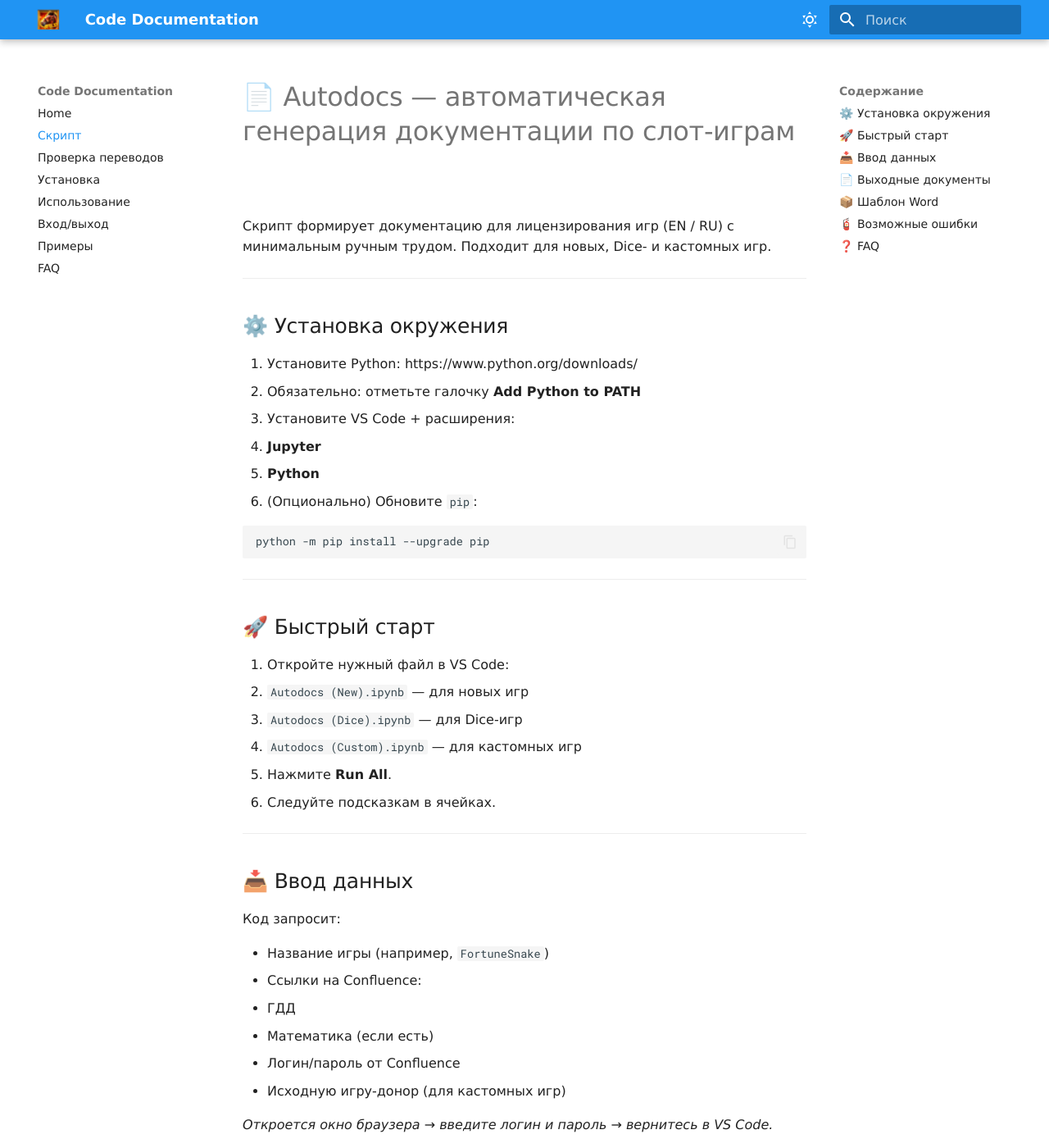
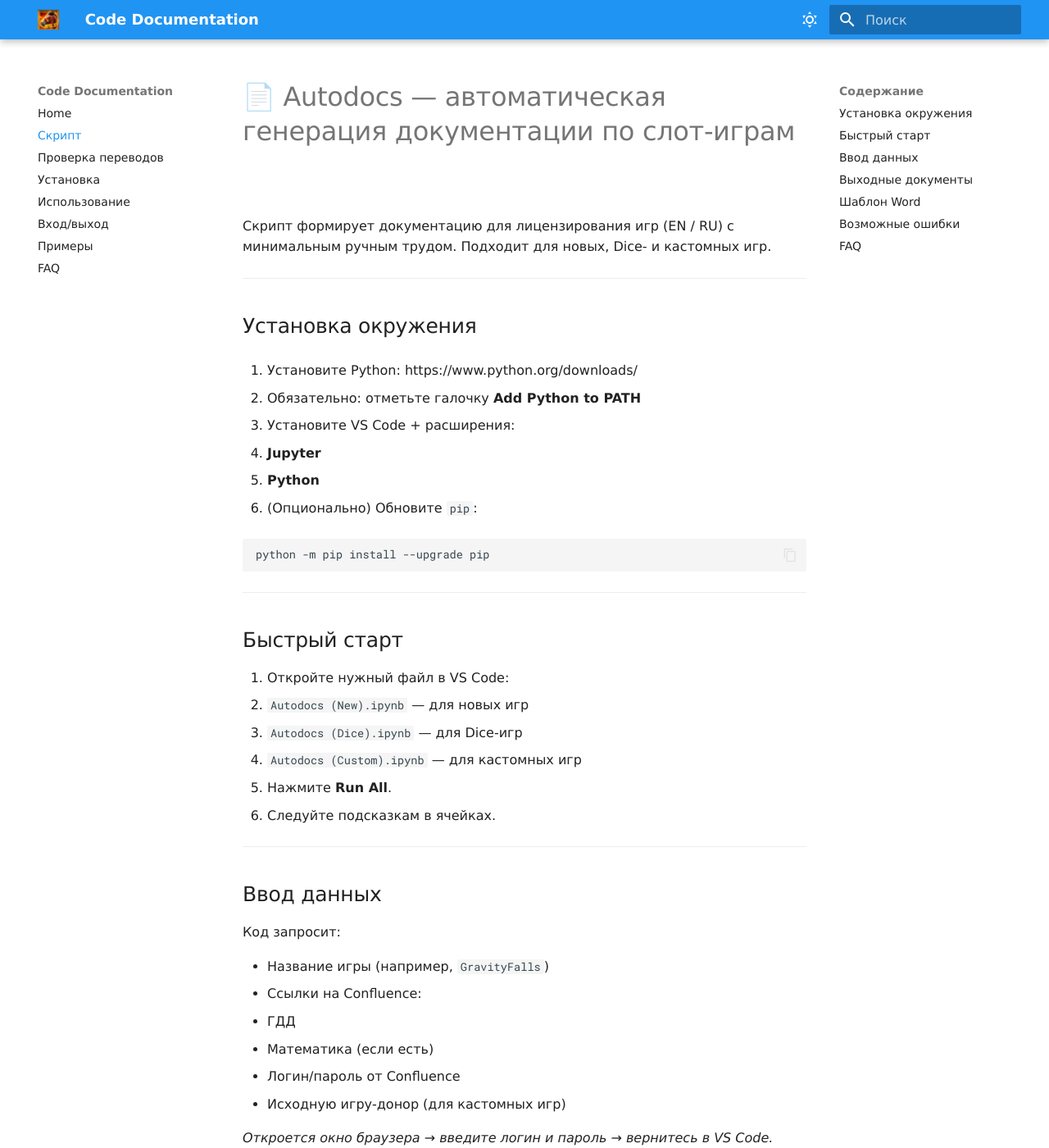
Before and after one commit to lopefre/Documentation, an MkDocs documentation site: the page built from docs/auto-doc-gen.md, in a window 1280 px wide and 1400 px high. Shown: the whole window at 82% size. Built offline with MkDocs 1.6.1 and Material for MkDocs 9.7.7, drawn with Linux system fonts in a browser that asks for light colours; some web fonts are replaced; some of the changed text lies outside the part shown.

Commit message:
deleted emojis

````diff
--- a/docs/auto-doc-gen.md
+++ b/docs/auto-doc-gen.md
@@ -4,13 +4,17 @@
 
 ---
 
-## ⚙️ Установка окружения
+## Установка окружения
 
 1. Установите Python: https://www.python.org/downloads/
+
    - Обязательно: отметьте галочку **Add Python to PATH**
+
 2. Установите VS Code + расширения:
+
    - **Jupyter**
    - **Python**
+
 3. (Опционально) Обновите `pip`:
 
    ```
@@ -19,7 +23,7 @@
 
 ---
 
-## 🚀 Быстрый старт
+## Быстрый старт
 
 1. Откройте нужный файл в VS Code:
    - `Autodocs (New).ipynb` — для новых игр
@@ -30,11 +34,11 @@
 
 ---
 
-## 📥 Ввод данных
+## Ввод данных
 
 Код запросит:
 
-- Название игры (например, `FortuneSnake`)
+- Название игры (например, `GravityFalls`)
 - Ссылки на Confluence:
   - ГДД
   - Математика (если есть)
@@ -45,7 +49,7 @@
 
 ---
 
-## 📄 Выходные документы
+## Выходные документы
 
 После выполнения появятся два файла:
 
@@ -61,7 +65,7 @@
 
 ---
 
-## 📦 Шаблон Word
+## Шаблон Word
 
 Если шаблона ещё нет:
 
@@ -74,7 +78,7 @@
 
 ---
 
-## 🧯 Возможные ошибки
+## Возможные ошибки
 
 | Проблема                                | Решение                               |
 | --------------------------------------- | ------------------------------------- |
@@ -85,7 +89,7 @@
 
 ---
 
-## ❓ FAQ
+## FAQ
 
 - **Это безопасно?** — Да. Скрипт не сохраняет пароли и не передаёт данные сторонним сервисам.
 - **Можно ли обновлять старые документы?** — Да, при условии наличия шаблона и исходных данных.
````
